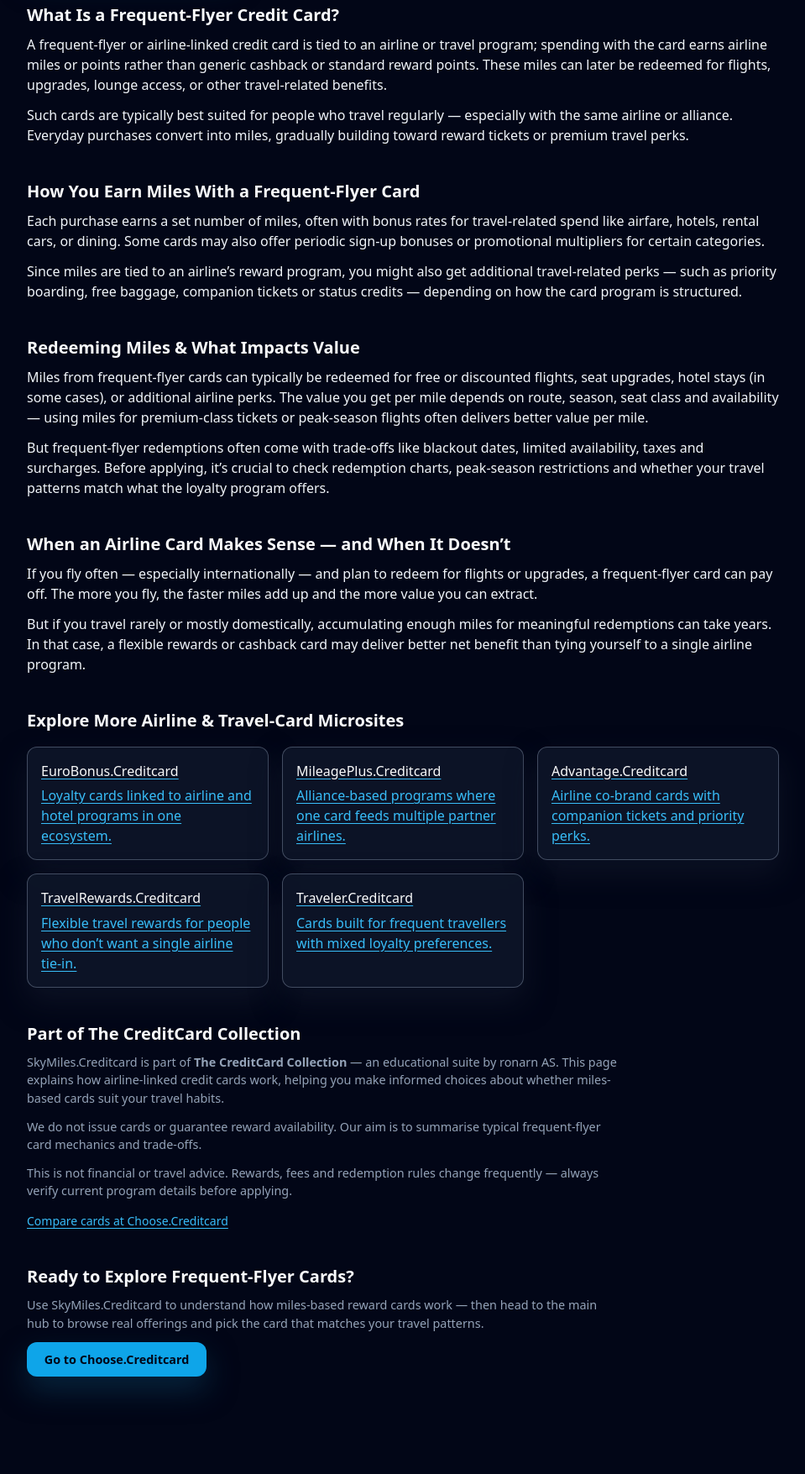
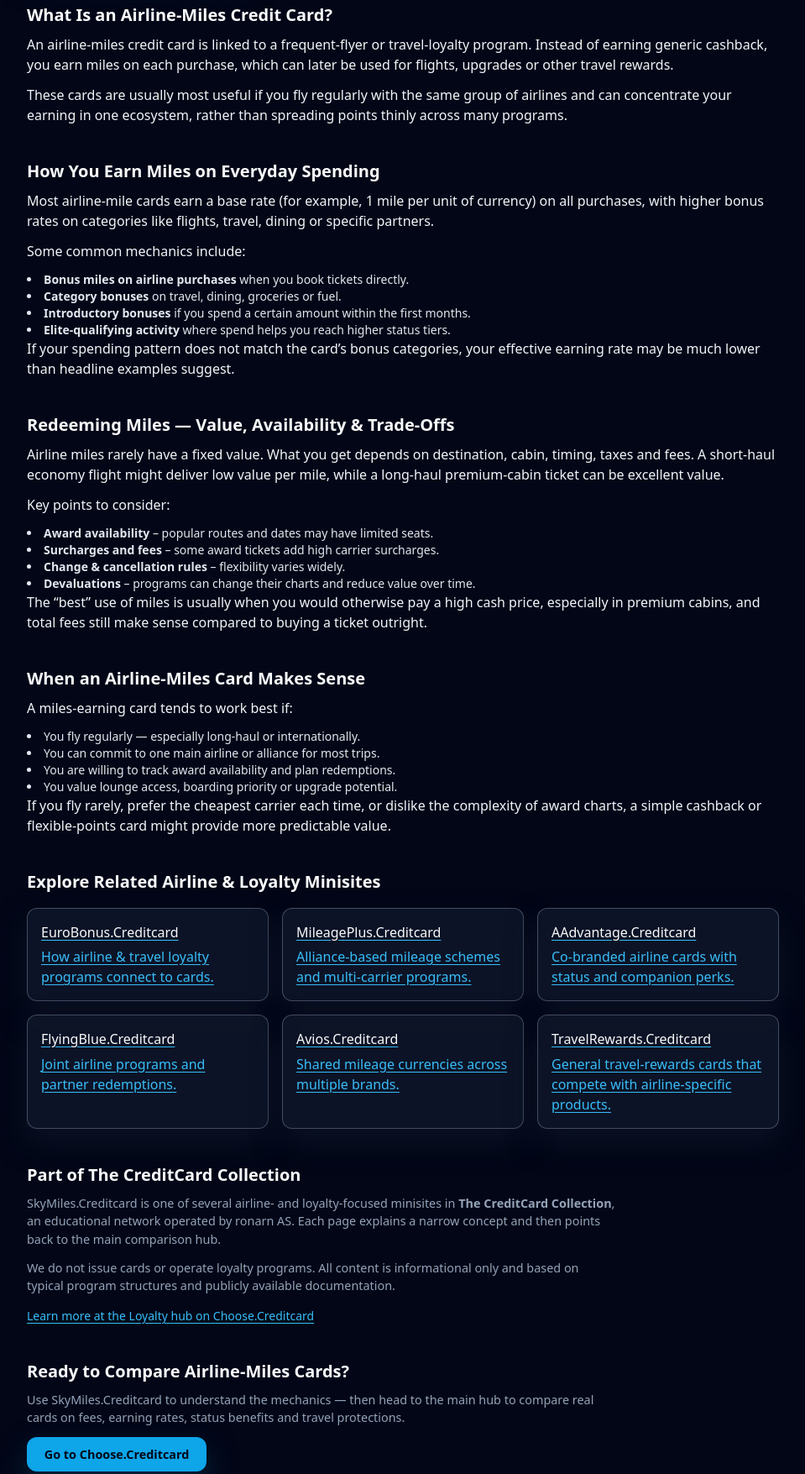
Before and after one commit to ChooseCreditCard/skymiles.creditcard, a plain HTML site: page index.html in a window 1280 px wide. Shown: the part 465-2220 px from the top of the page at 84% size, without its empty margins (160-1119 px from the left). Drawn offline with nearby package versions, Linux system fonts and the light colour scheme.

Commit message:
Update index.html

```diff
--- a/index.html
+++ b/index.html
@@ -4,22 +4,22 @@
   <meta charset="UTF-8" />
   <meta name="viewport" content="width=device-width, initial-scale=1" />
 
-  <title>SkyMiles.Creditcard – Frequent-Flyer & Airline Loyalty Cards Explained</title>
-  <meta name="description" content="How frequent-flyer-linked credit cards work: earning miles/points with spending, redeeming for flights & upgrades, fees, rewards valuation, and when airline cards make sense." />
+  <title>SkyMiles.Creditcard – Airline Miles & Loyalty Credit Cards Explained</title>
+  <meta name="description" content="Understand how airline-mile credit cards work: earning miles on everyday spending, bonus categories, status boosts, redemption value and what to check before choosing a loyalty card." />
   <meta name="robots" content="index,follow" />
   <link rel="canonical" href="https://skymiles.creditcard/" />
 
   <!-- Open Graph -->
-  <meta property="og:title" content="SkyMiles.Creditcard – Airline Loyalty Cards & Miles Explained" />
-  <meta property="og:description" content="Independent overview of credit cards tied to airline loyalty programs — how they earn miles with regular spending, redeem for flights or upgrades, and how to evaluate true value." />
+  <meta property="og:title" content="SkyMiles.Creditcard – Airline Miles Credit Cards Explained" />
+  <meta property="og:description" content="Neutral overview of credit cards that earn airline miles: how earning works, how redemptions are valued, and what to consider before picking a loyalty-linked card." />
   <meta property="og:type" content="website" />
   <meta property="og:url" content="https://skymiles.creditcard/" />
   <meta property="og:image" content="https://choose.creditcard/preview.png?utm_source=skymiles.creditcard&utm_medium=referral&utm_campaign=og_image" />
 
   <!-- Twitter -->
   <meta name="twitter:card" content="summary_large_image" />
-  <meta name="twitter:title" content="SkyMiles.Creditcard – Airline Credit Cards & Miles Programs" />
-  <meta name="twitter:description" content="Learn how airline-linked credit cards convert spend into frequent flyer miles, how to redeem for flights or perks, with guidance on fees, limitations, and when it’s worth it." />
+  <meta name="twitter:title" content="SkyMiles.Creditcard – Airline Miles Credit Cards Explained" />
+  <meta name="twitter:description" content="Learn how airline-mile credit cards turn everyday spend into miles, how bonus categories work, and when a loyalty card makes sense." />
   <meta name="twitter:image" content="https://choose.creditcard/preview.png?utm_source=skymiles.creditcard&utm_medium=referral&utm_campaign=twitter_image" />
 
   <!-- GA4 -->
@@ -34,7 +34,7 @@
   <!-- Tailwind for utility classes -->
   <script src="https://cdn.tailwindcss.com"></script>
 
-  <!-- Shared styles -->
+  <!-- Shared minisite styles -->
   <link rel="stylesheet" href="./styles.css" />
 </head>
 <body class="bg-slate-950 text-slate-100">
@@ -44,13 +44,13 @@
         <div class="cc-logo">CC</div>
         <div class="brand-text">
           <div class="brand-title">SkyMiles.Creditcard</div>
-          <div class="brand-subtitle">Airline & Frequent-Flyer Cards Overview</div>
+          <div class="brand-subtitle">Airline Miles & Loyalty Cards</div>
         </div>
       </div>
-      <nav class="nav-links">
+      <nav class="nav-links" aria-label="Page navigation">
         <a href="#overview">Overview</a>
-        <a href="#earning">Earning Miles</a>
-        <a href="#redeem">Redeeming Miles & Value</a>
+        <a href="#earning">Earning miles</a>
+        <a href="#redeem">Redeeming & value</a>
       </nav>
     </div>
   </header>
@@ -66,97 +66,140 @@
     <!-- Hero -->
     <section class="hero">
       <div class="hero-content">
-        <h1>How Frequent-Flyer Credit Cards Work — Earning & Using Miles</h1>
+        <h1>How Airline-Miles Credit Cards Really Work</h1>
         <p class="hero-lead">
-          Frequent-flyer cards turn everyday spending into travel currency. This page shows how miles are earned, redeemed for flights or upgrades, and how to judge whether a miles-focused card aligns with your travel frequency and patterns.
+          Airline-mile credit cards turn your everyday spending into miles in a frequent-flyer program. This page explains how earning works, how redemptions are valued, and when a loyalty card is actually worth it.
         </p>
         <a class="cta" href="https://choose.creditcard/?utm_source=skymiles.creditcard&utm_medium=referral&utm_campaign=hero_cta">
-          Compare airline-linked cards
+          Compare loyalty & airline cards
         </a>
       </div>
     </section>
 
     <!-- Overview -->
     <section id="overview" class="section">
-      <h2>What Is a Frequent-Flyer Credit Card?</h2>
-      <p>A frequent-flyer or airline-linked credit card is tied to an airline or travel program; spending with the card earns airline miles or points rather than generic cashback or standard reward points. These miles can later be redeemed for flights, upgrades, lounge access, or other travel-related benefits.</p>
-      <p>Such cards are typically best suited for people who travel regularly — especially with the same airline or alliance. Everyday purchases convert into miles, gradually building toward reward tickets or premium travel perks.</p>
+      <h2>What Is an Airline-Miles Credit Card?</h2>
+      <p>
+        An airline-miles credit card is linked to a frequent-flyer or travel-loyalty program. Instead of earning generic cashback, you earn miles on each purchase, which can later be used for flights, upgrades or other travel rewards.
+      </p>
+      <p>
+        These cards are usually most useful if you fly regularly with the same group of airlines and can concentrate your earning in one ecosystem, rather than spreading points thinly across many programs.
+      </p>
     </section>
 
-    <!-- Earning Mechanics -->
+    <!-- Earning mechanics -->
     <section id="earning" class="section">
-      <h2>How You Earn Miles With a Frequent-Flyer Card</h2>
-      <p>Each purchase earns a set number of miles, often with bonus rates for travel-related spend like airfare, hotels, rental cars, or dining. Some cards may also offer periodic sign-up bonuses or promotional multipliers for certain categories.</p>
-      <p>Since miles are tied to an airline’s reward program, you might also get additional travel-related perks — such as priority boarding, free baggage, companion tickets or status credits — depending on how the card program is structured.</p>
+      <h2>How You Earn Miles on Everyday Spending</h2>
+      <p>
+        Most airline-mile cards earn a base rate (for example, 1 mile per unit of currency) on all purchases, with higher bonus rates on categories like flights, travel, dining or specific partners.
+      </p>
+      <p>
+        Some common mechanics include:
+      </p>
+      <ul class="list-disc list-inside text-sm text-slate-200">
+        <li><strong>Bonus miles on airline purchases</strong> when you book tickets directly.</li>
+        <li><strong>Category bonuses</strong> on travel, dining, groceries or fuel.</li>
+        <li><strong>Introductory bonuses</strong> if you spend a certain amount within the first months.</li>
+        <li><strong>Elite-qualifying activity</strong> where spend helps you reach higher status tiers.</li>
+      </ul>
+      <p>
+        If your spending pattern does not match the card’s bonus categories, your effective earning rate may be much lower than headline examples suggest.
+      </p>
     </section>
 
-    <!-- Redeeming & Value -->
+    <!-- Redemption & value -->
     <section id="redeem" class="section">
-      <h2>Redeeming Miles & What Impacts Value</h2>
-      <p>Miles from frequent-flyer cards can typically be redeemed for free or discounted flights, seat upgrades, hotel stays (in some cases), or additional airline perks. The value you get per mile depends on route, season, seat class and availability — using miles for premium-class tickets or peak-season flights often delivers better value per mile.</p>
-      <p>But frequent-flyer redemptions often come with trade-offs like blackout dates, limited availability, taxes and surcharges. Before applying, it’s crucial to check redemption charts, peak-season restrictions and whether your travel patterns match what the loyalty program offers.</p>
+      <h2>Redeeming Miles — Value, Availability & Trade-Offs</h2>
+      <p>
+        Airline miles rarely have a fixed value. What you get depends on destination, cabin, timing, taxes and fees. A short-haul economy flight might deliver low value per mile, while a long-haul premium-cabin ticket can be excellent value.
+      </p>
+      <p>
+        Key points to consider:
+      </p>
+      <ul class="list-disc list-inside text-sm text-slate-200">
+        <li><strong>Award availability</strong> – popular routes and dates may have limited seats.</li>
+        <li><strong>Surcharges and fees</strong> – some award tickets add high carrier surcharges.</li>
+        <li><strong>Change & cancellation rules</strong> – flexibility varies widely.</li>
+        <li><strong>Devaluations</strong> – programs can change their charts and reduce value over time.</li>
+      </ul>
+      <p>
+        The “best” use of miles is usually when you would otherwise pay a high cash price, especially in premium cabins, and total fees still make sense compared to buying a ticket outright.
+      </p>
     </section>
 
+    <!-- When it makes sense -->
     <section class="section">
-      <h2>When an Airline Card Makes Sense — and When It Doesn’t</h2>
-      <p>If you fly often — especially internationally — and plan to redeem for flights or upgrades, a frequent-flyer card can pay off. The more you fly, the faster miles add up and the more value you can extract.</p>
-      <p>But if you travel rarely or mostly domestically, accumulating enough miles for meaningful redemptions can take years. In that case, a flexible rewards or cashback card may deliver better net benefit than tying yourself to a single airline program.</p>
+      <h2>When an Airline-Miles Card Makes Sense</h2>
+      <p>
+        A miles-earning card tends to work best if:
+      </p>
+      <ul class="list-disc list-inside text-sm text-slate-200">
+        <li>You fly regularly — especially long-haul or internationally.</li>
+        <li>You can commit to one main airline or alliance for most trips.</li>
+        <li>You are willing to track award availability and plan redemptions.</li>
+        <li>You value lounge access, boarding priority or upgrade potential.</li>
+      </ul>
+      <p>
+        If you fly rarely, prefer the cheapest carrier each time, or dislike the complexity of award charts, a simple cashback or flexible-points card might provide more predictable value.
+      </p>
     </section>
 
-    <!-- NEW: Cluster links / interne lenker -->
+    <!-- Cluster links / internal minisite links -->
     <section class="section">
-      <h2>Explore More Airline & Travel-Card Microsites</h2>
+      <h2>Explore Related Airline & Loyalty Minisites</h2>
       <div class="cluster-grid">
         <a class="cluster-card" href="https://eurobonus.creditcard/?utm_source=skymiles.creditcard&utm_medium=referral&utm_campaign=cluster_eurobonus">
           <h3>EuroBonus.Creditcard</h3>
-          <p>Loyalty cards linked to airline and hotel programs in one ecosystem.</p>
+          <p>How airline & travel loyalty programs connect to cards.</p>
         </a>
         <a class="cluster-card" href="https://mileageplus.creditcard/?utm_source=skymiles.creditcard&utm_medium=referral&utm_campaign=cluster_mileageplus">
           <h3>MileagePlus.Creditcard</h3>
-          <p>Alliance-based programs where one card feeds multiple partner airlines.</p>
+          <p>Alliance-based mileage schemes and multi-carrier programs.</p>
         </a>
-        <a class="cluster-card" href="https://advantage.creditcard/?utm_source=skymiles.creditcard&utm_medium=referral&utm_campaign=cluster_advantage">
-          <h3>Advantage.Creditcard</h3>
-          <p>Airline co-brand cards with companion tickets and priority perks.</p>
+        <a class="cluster-card" href="https://aadvantage.creditcard/?utm_source=skymiles.creditcard&utm_medium=referral&utm_campaign=cluster_aadvantage">
+          <h3>AAdvantage.Creditcard</h3>
+          <p>Co-branded airline cards with status and companion perks.</p>
+        </a>
+        <a class="cluster-card" href="https://flyingblue.creditcard/?utm_source=skymiles.creditcard&utm_medium=referral&utm_campaign=cluster_flyingblue">
+          <h3>FlyingBlue.Creditcard</h3>
+          <p>Joint airline programs and partner redemptions.</p>
+        </a>
+        <a class="cluster-card" href="https://avios.creditcard/?utm_source=skymiles.creditcard&utm_medium=referral&utm_campaign=cluster_avios">
+          <h3>Avios.Creditcard</h3>
+          <p>Shared mileage currencies across multiple brands.</p>
         </a>
         <a class="cluster-card" href="https://travelrewards.creditcard/?utm_source=skymiles.creditcard&utm_medium=referral&utm_campaign=cluster_travelrewards">
           <h3>TravelRewards.Creditcard</h3>
-          <p>Flexible travel rewards for people who don’t want a single airline tie-in.</p>
-        </a>
-        <a class="cluster-card" href="https://traveler.creditcard/?utm_source=skymiles.creditcard&utm_medium=referral&utm_campaign=cluster_traveler">
-          <h3>Traveler.Creditcard</h3>
-          <p>Cards built for frequent travellers with mixed loyalty preferences.</p>
+          <p>General travel-rewards cards that compete with airline-specific products.</p>
         </a>
       </div>
     </section>
 
-    <!-- Collection / Conclusion -->
+    <!-- Collection / hub snippet -->
     <section class="section">
       <h2>Part of The CreditCard Collection</h2>
       <p class="small">
-        SkyMiles.Creditcard is part of <strong>The CreditCard Collection</strong> — an educational suite by ronarn AS. This page explains how airline-linked credit cards work, helping you make informed choices about whether miles-based cards suit your travel habits.
+        SkyMiles.Creditcard is one of several airline- and loyalty-focused minisites in <strong>The CreditCard Collection</strong>,
+        an educational network operated by ronarn AS. Each page explains a narrow concept and then points back to the main comparison hub.
       </p>
       <p class="small">
-        We do not issue cards or guarantee reward availability. Our aim is to summarise typical frequent-flyer card mechanics and trade-offs.
-      </p>
-      <p class="small">
-        This is not financial or travel advice. Rewards, fees and redemption rules change frequently — always verify current program details before applying.
+        We do not issue cards or operate loyalty programs. All content is informational only and based on typical program structures and publicly available documentation.
       </p>
 
-      <!-- HUB SNIPPET (samme som før – root) -->
+      <!-- Loyalty hub snippet (correct hub) -->
       <div class="hub-link">
-        <a href="https://choose.creditcard/?utm_source=skymiles.creditcard&utm_medium=referral&utm_campaign=minisite_to_hub"
+        <a href="https://choose.creditcard/loyalty/?utm_source=skymiles.creditcard&utm_medium=referral&utm_campaign=minisite_to_loyalty_hub"
            class="text-sm text-slate-600 hover:text-slate-900">
-          Compare cards at Choose.Creditcard
+          Learn more at the Loyalty hub on Choose.Creditcard
         </a>
       </div>
     </section>
 
     <!-- Bottom CTA -->
     <section class="section">
-      <h2>Ready to Explore Frequent-Flyer Cards?</h2>
+      <h2>Ready to Compare Airline-Miles Cards?</h2>
       <p class="small">
-        Use SkyMiles.Creditcard to understand how miles-based reward cards work — then head to the main hub to browse real offerings and pick the card that matches your travel patterns.
+        Use SkyMiles.Creditcard to understand the mechanics — then head to the main hub to compare real cards on fees, earning rates, status benefits and travel protections.
       </p>
       <a class="cta" href="https://choose.creditcard/?utm_source=skymiles.creditcard&utm_medium=referral&utm_campaign=bottom_cta">
         Go to Choose.Creditcard
@@ -166,7 +209,9 @@
 
   <footer class="mini-footer">
     <p class="mini-footer-main">© 2025 The CreditCard Collection — ronarn AS</p>
-    <p class="mini-footer-contact"><a href="mailto:support@cc.creditcard">support@cc.creditcard</a></p>
+    <p class="mini-footer-contact">
+      Contact: <a href="mailto:support@cc.creditcard">support@cc.creditcard</a>
+    </p>
   </footer>
 </body>
 </html>
```
